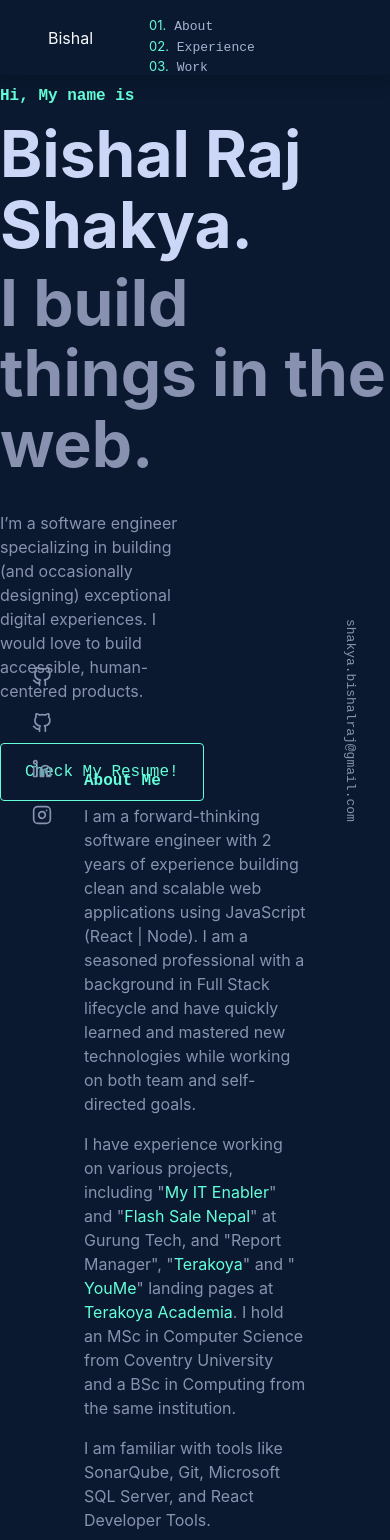
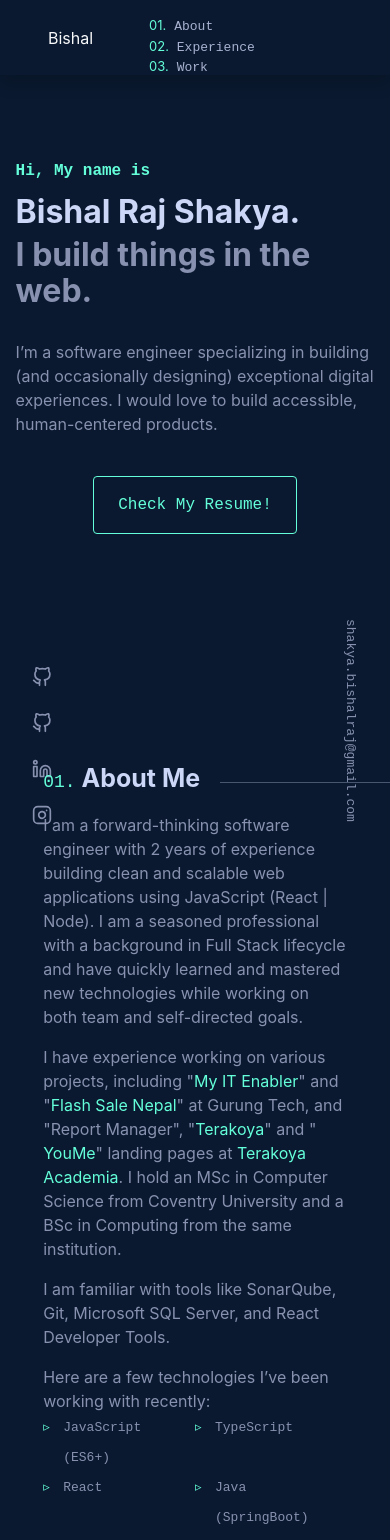
Before and after one commit to BishalRaj/portfolio-2023, a React (Vite) app: page / in a window 390 px wide. Shown: the top 1540 px of the page. Built offline with nearby package versions, Linux system fonts and the light colour scheme.

Commit message:
changed section title layout and implemented media query for screen size below 428

```diff
--- a/src/components/AboutComponent/About.tsx
+++ b/src/components/AboutComponent/About.tsx
@@ -9,9 +9,12 @@ const About = ({ ref }: any) => {
       ref={ref}
     >
       <Col lg={12}>
-        <Row className="d-flex justify-content-center px-5">
-          <Col lg={5} className="about-sans px-5">
-            <h1>About Me</h1>
+        <Row className="d-flex justify-content-center about-sans mx-auto">
+          <Col lg={5} md={12} sm={12}>
+            <p className="section-title">
+              <span>01.</span> About Me
+              <span className="horizontal-line"></span>
+            </p>
 
             <p>
               I am a forward-thinking software engineer with 2 years of
--- a/src/components/AboutComponent/style.scss
+++ b/src/components/AboutComponent/style.scss
@@ -6,7 +6,7 @@ $img-border-radius: 5px;
 $left-right: 20px;
 $transition-time: 0.25s;
 .section-about {
-  height: 100vh !important;
+  min-height: 100vh !important;
 }
 
 .about-img-div {
@@ -119,3 +119,26 @@ p {
     }
   }
 }
+
+h2 {
+  font-size: 50px !important;
+}
+.about-sans {
+  max-width: 84%;
+}
+
+@media only screen and (max-width: 428px) {
+  .about-sans {
+    padding: 0px !important;
+  }
+  .about-img-div {
+    width: 250px !important;
+    &::after {
+      width: 250px;
+      height: 250px;
+    }
+  }
+  .section-about {
+    margin-bottom: 50%;
+  }
+}
--- a/src/components/IntroComponent/Intro.tsx
+++ b/src/components/IntroComponent/Intro.tsx
@@ -15,7 +15,7 @@ const Intro = () => {
         <div>
           <h3>I build things in the web.</h3>
         </div>
-        <div className="w-50 my-4">
+        <div className="my-4 intro-description">
           <p className="color-slate">
             I’m a software engineer specializing in building (and occasionally
             designing) exceptional digital experiences. I would love to build
--- a/src/components/IntroComponent/style.scss
+++ b/src/components/IntroComponent/style.scss
@@ -6,6 +6,20 @@
 
 .section-intro {
   padding-top: 75px;
+}
+.intro-description {
+  width: 50%;
+}
+@media only screen and (max-width: 428px) {
+  .section-intro {
+    padding-top: 150px;
+    padding-left: 4%;
+    padding-right: 4%;
+  }
+
+  .intro-description {
+    width: 100%;
+  }
 }
 
 // h1,
--- a/src/components/PersonalProjectComponent/PersonalProjects.tsx
+++ b/src/components/PersonalProjectComponent/PersonalProjects.tsx
@@ -94,7 +94,7 @@ const PersonalProjects = ({ ref }: any) => {
       className="section-personal-project mx-auto d-flex justify-content-center"
     >
       <div className="w-100 text-center">
-        <p>Other Noteworthy Projects</p>
+        <p className="section-title mx-auto">Other Noteworthy Projects</p>
         <h1>View Archive</h1>
       </div>
       {projects}
--- a/src/components/WorkComponent/VerticalTabs.tsx
+++ b/src/components/WorkComponent/VerticalTabs.tsx
@@ -52,7 +52,8 @@ export default function VerticalTabs() {
         flexGrow: 1,
         // bgcolor: "background.paper",
         display: "flex",
-        // height: 224,
+        // height: "fit-content",
+        minHeight: "300px",
       }}
     >
       <Tabs
@@ -60,9 +61,9 @@ export default function VerticalTabs() {
         variant="scrollable"
         value={value}
         onChange={handleChange}
-        aria-label="Vertical tabs example"
+        aria-label="Vertical tabs"
         sx={{
-          // borderLeft: 2,
+          // borderRight: 2,
           // borderColor: "#495670",
           minWidth: "150px",
           maxWidth: "150px",
@@ -74,7 +75,7 @@ export default function VerticalTabs() {
         <Tab
           className="tab"
           sx={{
-            borderLeft: 2,
+            borderRight: 2,
             borderColor: "#495670",
           }}
           label="Gurung Tech"
@@ -83,7 +84,7 @@ export default function VerticalTabs() {
         <Tab
           className="tab"
           sx={{
-            borderLeft: 2,
+            borderRight: 2,
             borderColor: "#495670",
           }}
           label="Cloud Factory"
@@ -92,7 +93,7 @@ export default function VerticalTabs() {
         <Tab
           className="tab"
           sx={{
-            borderLeft: 2,
+            borderRight: 2,
             borderColor: "#495670",
           }}
           label="Terakoya"
@@ -101,7 +102,7 @@ export default function VerticalTabs() {
         <Tab
           className="tab"
           sx={{
-            borderLeft: 2,
+            borderRight: 2,
             borderColor: "#495670",
           }}
           label="Suprieve"
--- a/src/components/WorkComponent/Work.tsx
+++ b/src/components/WorkComponent/Work.tsx
@@ -7,7 +7,10 @@ const Work = ({ ref }: any) => {
   return (
     <Row ref={ref} className="section-work d-flex align-items-center">
       <Col lg={6} className="mx-auto">
-        <h1>Where I've worked</h1>
+        <p className="section-title mb-4">
+          <span>02.</span> Where I've worked
+          <span className="horizontal-line"></span>
+        </p>
         <VerticalTabs />
       </Col>
     </Row>
--- a/src/style.scss
+++ b/src/style.scss
@@ -72,11 +72,6 @@ h3 {
   color: sv.$lightest-slate;
 }
 
-h3,
-.color-slate {
-  color: sv.$slate !important;
-}
-
 h1 {
   margin: 0px 0px 30px 4px;
   color: sv.$green;
@@ -88,6 +83,10 @@ h1 {
   margin-inline-end: 0px;
   font-weight: bold;
   font-family: sv.$font-mono !important;
+}
+h3,
+.color-slate {
+  color: sv.$slate !important;
 }
 
 .glow-button {
@@ -109,3 +108,44 @@ h1 {
   margin-block-start: 0.83em;
   margin-block-end: 0.83em;
 }
+
+.section-title {
+  font-weight: 700;
+  font-size: 25px;
+  color: sv.$lightest-slate;
+  width: fit-content;
+  position: relative;
+
+  span {
+    font-weight: 500;
+    font-family: sv.$font-mono !important;
+    color: sv.$green;
+    font-size: large;
+  }
+  .horizontal-line {
+    position: relative;
+    &::after {
+      content: "";
+      display: block;
+      width: 300px;
+      height: 1px;
+      background-color: sv.$dark-slate;
+      position: absolute;
+      left: 100%;
+      top: 50%;
+      margin-left: 20px;
+    }
+  }
+}
+
+@media only screen and (max-width: 428px) {
+  h2,
+  h3 {
+    font-size: 2em !important;
+  }
+
+  .glow-button {
+    margin: auto;
+    margin-top: 0;
+  }
+}
```
